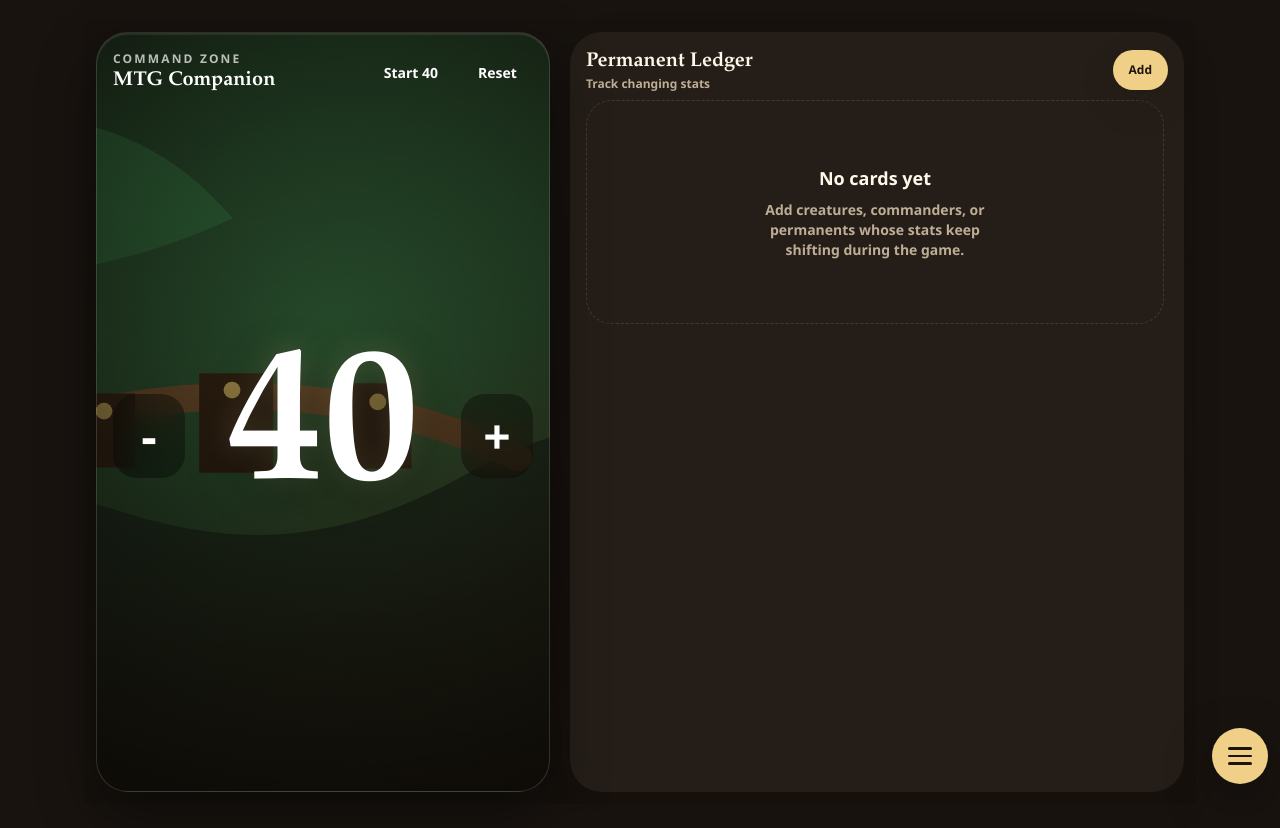
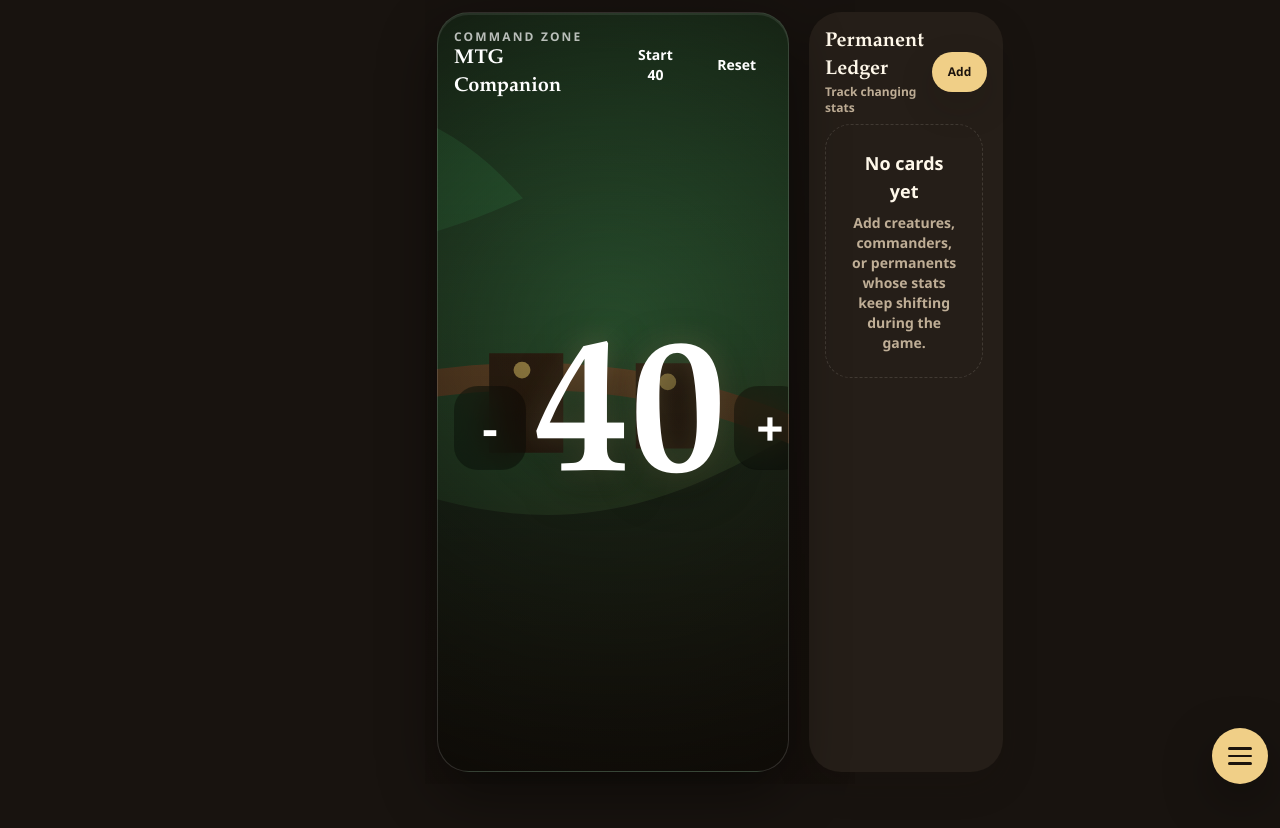
Before and after one commit to alchemiata/mtg-buddy, a React (Vite) app: page / in a window 1280 px wide. After the commit the page ends 800 px from the top, so only its background shows below. Built offline with nearby package versions, Linux system fonts and the light colour scheme.

Commit message:
Lock app shell to mobile layout

```diff
--- a/src/components/AppLayout.tsx
+++ b/src/components/AppLayout.tsx
@@ -22,8 +22,8 @@
 }: AppLayoutProps) {
   return (
     <div className="min-h-dvh bg-[var(--app-bg)] text-[var(--text-primary)] transition-colors duration-300" data-app-theme={appTheme}>
-      <main className="mx-auto flex min-h-dvh w-full max-w-6xl flex-col pb-[calc(1rem+env(safe-area-inset-bottom))] md:pb-6">
-        <div className="flex min-h-0 flex-1 flex-col md:px-5 md:pt-5">{children}</div>
+      <main className="mx-auto flex min-h-dvh w-full max-w-[430px] flex-col pb-[calc(1rem+env(safe-area-inset-bottom))]">
+        <div className="flex min-h-0 flex-1 flex-col">{children}</div>
       </main>
       {activeOverlay && (
         <div className="overlay-backdrop">
```
